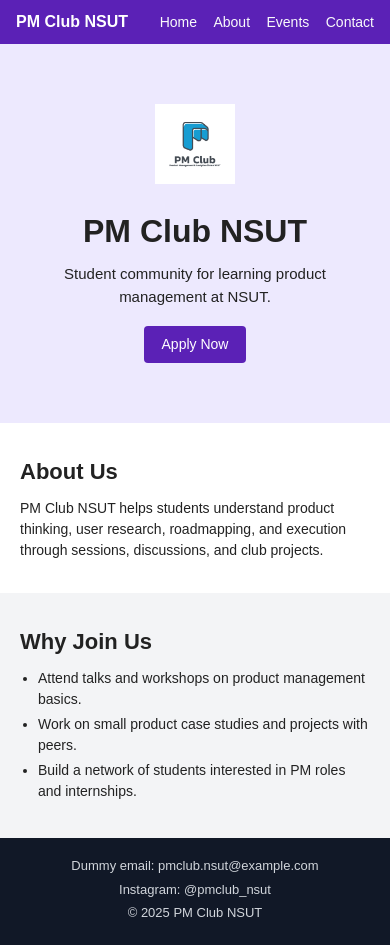
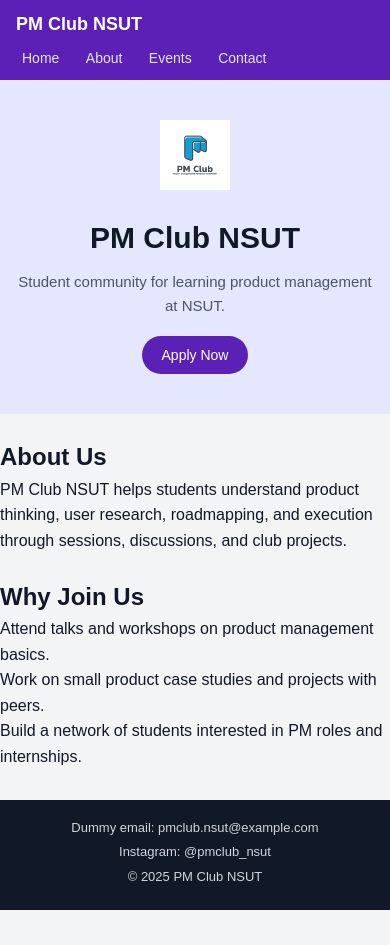
Before and after one commit to aryanmalhotraug25-hash/PM-CLUB, a plain HTML site: page index.html in a window 390 px wide. After the commit the page ends 910 px from the top, so only its background shows below. Drawn offline with Linux system fonts and the light colour scheme.

Commit message:
EDITED CSS FILE

```diff
--- a/style.css
+++ b/style.css
@@ -1,20 +1,21 @@
-/* Basic reset */
+/* ------------ Reset ------------ */
 * {
   margin: 0;
   padding: 0;
   box-sizing: border-box;
 }
 
+/* ------------ Base ------------ */
 body {
-  font-family: Arial, sans-serif;
-  line-height: 1.5;
-  color: #222;
-  background-color: #ffffff;
+  font-family: Arial, Helvetica, sans-serif;
+  line-height: 1.6;
+  color: #111827;
+  background-color: #f3f4f6;
 }
 
-/* Navbar at top */
+/* ------------ Navbar ------------ */
 .navbar {
-  background-color: #5b21b6;  /* purple bar */
+  background-color: #5b21b6;       /* purple bar */
   color: #ffffff;
   padding: 10px 16px;
   display: flex;
@@ -24,49 +25,60 @@ body {
 
 .nav-title {
   font-weight: bold;
-  font-size: 16px;
+  font-size: 18px;
 }
 
 .nav-links a {
-  color: #f9fafb;
+  color: #e5e7eb;
   text-decoration: none;
-  margin-left: 12px;
+  margin-left: 14px;
   font-size: 14px;
+  padding: 4px 6px;
+  border-radius: 4px;
 }
 
 .nav-links a:hover {
-  text-decoration: underline;
+  background-color: rgba(255, 255, 255, 0.2);
+  color: #ffffff;
 }
 
-/* Hero section with centered logo */
+/* ------------ Hero ------------ */
 .hero {
-  padding: 60px 20px;
+  background-color: #e5e7ff;
   text-align: center;
-  background-color: #ede9fe;  /* light purple */
+  padding: 50px 16px 40px;
+}
+
+.hero-inner {
+  max-width: 640px;
+  margin: 0 auto;
 }
 
 .hero-logo {
-  height: 80px;          /* adjust size of logo */
+  height: 80px;
   margin-bottom: 16px;
 }
 
 .hero h1 {
-  font-size: 32px;
+  font-size: 30px;
   margin-bottom: 8px;
+  color: #111827;
 }
 
 .hero p {
   font-size: 15px;
   margin-bottom: 18px;
+  color: #4b5563;
 }
 
+/* Button */
 .btn {
   display: inline-block;
-  padding: 8px 18px;
+  padding: 8px 20px;
   background-color: #5b21b6;
   color: #ffffff;
   text-decoration: none;
-  border-radius: 4px;
+  border-radius: 20px;
   font-size: 14px;
 }
 
@@ -74,44 +86,81 @@ body {
   background-color: #4c1d95;
 }
 
-/* Sections */
+/* ------------ Sections ------------ */
 .section {
-  padding: 32px 20px;
+  margin: 24px 0;
 }
 
-.section h2 {
-  font-size: 22px;
-  margin-bottom: 10px;
+.section-box {
+  background-color: #ffffff;
+  border-radius: 8px;
+  padding: 20px;
+  box-shadow: 0 2px 6px rgba(15, 23, 42, 0.12);
 }
 
-.section p {
-  max-width: 650px;
-  font-size: 14px;
+.section-box h2 {
+  font-size: 22px;
+  margin-bottom: 8px;
+  color: #111827;
 }
 
-.section-light {
-  background-color: #f3f4f6;
+.section-box p {
+  font-size: 14px;
+  color: #4b5563;
 }
 
-.section-light ul {
+/* Slightly different background for second section */
+.section-box.alt {
+  background-color: #f9fafb;
+}
+
+/* List for "Why Join Us" / Events */
+.section-box ul {
   margin-top: 8px;
   margin-left: 18px;
   font-size: 14px;
+  color: #4b5563;
 }
 
-.section-light li {
+.section-box li {
   margin-bottom: 4px;
 }
 
-/* Footer */
+/* ------------ Footer / Contact ------------ */
 .footer {
   background-color: #111827;
   color: #d1d5db;
   text-align: center;
   padding: 18px 12px;
   font-size: 13px;
+  margin-top: 30px;
 }
 
 .footer p {
   margin-bottom: 4px;
 }
+
+/* ------------ Small screens ------------ */
+@media (max-width: 600px) {
+  .navbar {
+    flex-direction: column;
+    align-items: flex-start;
+  }
+
+  .nav-links {
+    margin-top: 6px;
+  }
+
+  .nav-links a {
+    margin-left: 0;
+    margin-right: 10px;
+  }
+
+  .hero {
+    padding-top: 40px;
+  }
+
+  .hero-logo {
+    height: 70px;
+  }
+}
```
